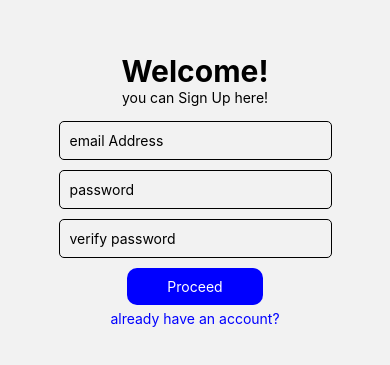
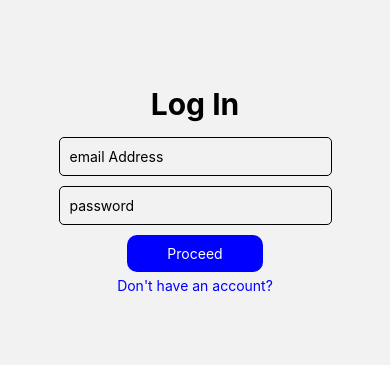
Before and after one commit to JamilShoujah/fullstack-react-native-project, a React Native app in the folder ReactNativeNavigationBasics/: screen /LogIn in a window 390 px wide. Shown: the part 227-592 px from the top of the page. Built offline with nearby package versions, Linux system fonts and the light colour scheme.

Commit message:
completed stack navigation main pages

```diff
--- a/ReactNativeNavigationBasics/App.tsx
+++ b/ReactNativeNavigationBasics/App.tsx
@@ -4,14 +4,16 @@ import {NavigationContainer} from '@react-navigation/native';
 import {SignUpPage} from './src/Pages/signUpPage';
 import {SignUpUserDetailsPage} from './src/Pages/signUpUseDetails';
 import { StackNavigation } from './src/Navigation/StackNavigation';
+import { LogInPage } from './src/Pages/logInPage';
 
 function App(): JSX.Element {
   return (
     <NavigationContainer>
       <SafeAreaView style={{flex: 1}}>
-        {/* <SignUpPage /> */}
-        {/* <SignUpUserDetailsPage /> */}
+        {/* <SignUpPage navigation={undefined} /> */}
+        {/* <SignUpUserDetailsPage navigation={undefined} /> */}
         <StackNavigation />
+        {/* <LogInPage navigation={undefined} /> */}
       </SafeAreaView>
     </NavigationContainer>
   );
--- /dev/null
+++ b/ReactNativeNavigationBasics/src/Data/prefabs/logInScreen.tsx
@@ -0,0 +1,53 @@
+import { observer } from 'mobx-react-lite';
+import React from 'react';
+import {View, Text, TouchableOpacity} from 'react-native';
+import {PasswordInputField} from '../../components/passwordInputComponent';
+import {TextInputField} from '../../components/textInputComponent';
+import { IPageInterface } from '../ComponentInterfaces/PagesInterface';
+import {getLogInStore} from '../store/loginStore';
+
+export const LogInScreen: React.FC<IPageInterface> = observer(({navigation}) => {
+  const logInStore = getLogInStore();
+  const email = logInStore.emailValue.get();
+  const password = logInStore.passwordValue.get();
+  return (
+    <View style={{width: '70%', alignItems: 'center', margin: 10}}>
+      <TextInputField
+        placeholder="email Address"
+        value={email}
+        onValueChange={text => {
+          logInStore.setEmailValue(text);
+        }}
+      />
+      <PasswordInputField
+        placeholder="password"
+        value={password}
+        onValueChange={text => {
+          logInStore.setPasswordValue(text);
+        }}
+      />
+
+      <TouchableOpacity
+        style={{
+          backgroundColor: 'blue',
+          padding: 10,
+          borderRadius: 10,
+          alignItems: 'center',
+          marginVertical: 5,
+          width: '50%',
+        }}
+        onPress={() => {
+          console.log(email);
+          console.log(password);
+        }}>
+        <Text style={{color: 'white'}}>Proceed</Text>
+      </TouchableOpacity>
+      <TouchableOpacity
+      onPress={()=>{
+        navigation.goBack();
+      }}>
+        <Text style={{color: 'blue'}}>Don't have an account?</Text>
+      </TouchableOpacity>
+    </View>
+  );
+});
--- a/ReactNativeNavigationBasics/src/Data/prefabs/signUpScreen.tsx
+++ b/ReactNativeNavigationBasics/src/Data/prefabs/signUpScreen.tsx
@@ -1,11 +1,11 @@
 /* eslint-disable react-native/no-inline-styles */
 import {observer} from 'mobx-react';
 import React from 'react';
-import {Text, TextInput, TouchableOpacity, View} from 'react-native';
+import {Text, TouchableOpacity, View} from 'react-native';
 import { PasswordInputField } from '../../components/passwordInputComponent';
 import {TextInputField} from '../../components/textInputComponent';
 import { IPageInterface } from '../ComponentInterfaces/PagesInterface';
-import signUpStore, {getSignUpStore} from '../store/signUpStore';
+import {getSignUpStore} from '../store/signUpStore';
 
 export const SignUpScreen: React.FC<IPageInterface> = observer(({navigation}) => {
   const SignUpStore = getSignUpStore();
@@ -61,7 +61,10 @@ export const SignUpScreen: React.FC<IPageInterface> = observer(({navigation}) =>
         }}>
         <Text style={{color: 'white'}}>Proceed</Text>
       </TouchableOpacity>
-      <TouchableOpacity>
+      <TouchableOpacity
+      onPress={()=>{
+        navigation.navigate("LogIn");
+      }}>
         <Text style={{color: 'blue'}}>already have an account?</Text>
       </TouchableOpacity>
     </View>
--- /dev/null
+++ b/ReactNativeNavigationBasics/src/Data/store/loginStore.tsx
@@ -0,0 +1,29 @@
+import { observable, runInAction } from "mobx";
+import { memoize } from 'lodash';
+
+class loginModel{
+    emailValue = observable.box("");
+    passwordValue= observable.box("");
+
+    setEmailValue(emailInputValue: string){
+        runInAction(()=>{
+          this.emailValue.set(emailInputValue);
+        });
+      }
+
+      setPasswordValue(passwordInputValue: string){
+        runInAction(()=>{
+          this.passwordValue.set(passwordInputValue);
+        });
+      }
+}
+
+export const getLogInStore = memoize(
+    () => {
+      const logInStore = new loginModel();
+      return logInStore;
+    },
+    () => 1
+  );
+
+  export default { getLogInStore };
--- a/ReactNativeNavigationBasics/src/Navigation/StackNavigation.tsx
+++ b/ReactNativeNavigationBasics/src/Navigation/StackNavigation.tsx
@@ -2,6 +2,7 @@ import React from 'react';
 import {createStackNavigator} from '@react-navigation/stack';
 import { SignUpPage } from '../Pages/signUpPage';
 import { SignUpUserDetailsPage } from '../Pages/signUpUseDetails';
+import { LogInPage } from '../Pages/logInPage';
 const Stack = createStackNavigator();
 
 export const StackNavigation = () => {
@@ -21,6 +22,13 @@ export const StackNavigation = () => {
           header: () => null
         }}
       />
+      <Stack.Screen
+        name="LogIn"
+        component={LogInPage}
+        options={{
+          header: () => null
+        }}
+      />
     </Stack.Navigator>
   );
 };
--- /dev/null
+++ b/ReactNativeNavigationBasics/src/Pages/logInPage.tsx
@@ -0,0 +1,13 @@
+import React from 'react';
+import {View, Text} from 'react-native';
+import { IPageInterface } from '../Data/ComponentInterfaces/PagesInterface';
+import { LogInScreen } from '../Data/prefabs/logInScreen';
+
+export const LogInPage: React.FC<IPageInterface> = ({navigation}) => {
+    return (
+        <View style={{flex: 1, alignItems: 'center', justifyContent: 'center', top: 'auto'}}>
+            <Text style={{fontWeight: 'bold', fontSize: 30}}>Log In</Text>
+            <LogInScreen navigation={navigation} />
+        </View>
+    );
+}
```
